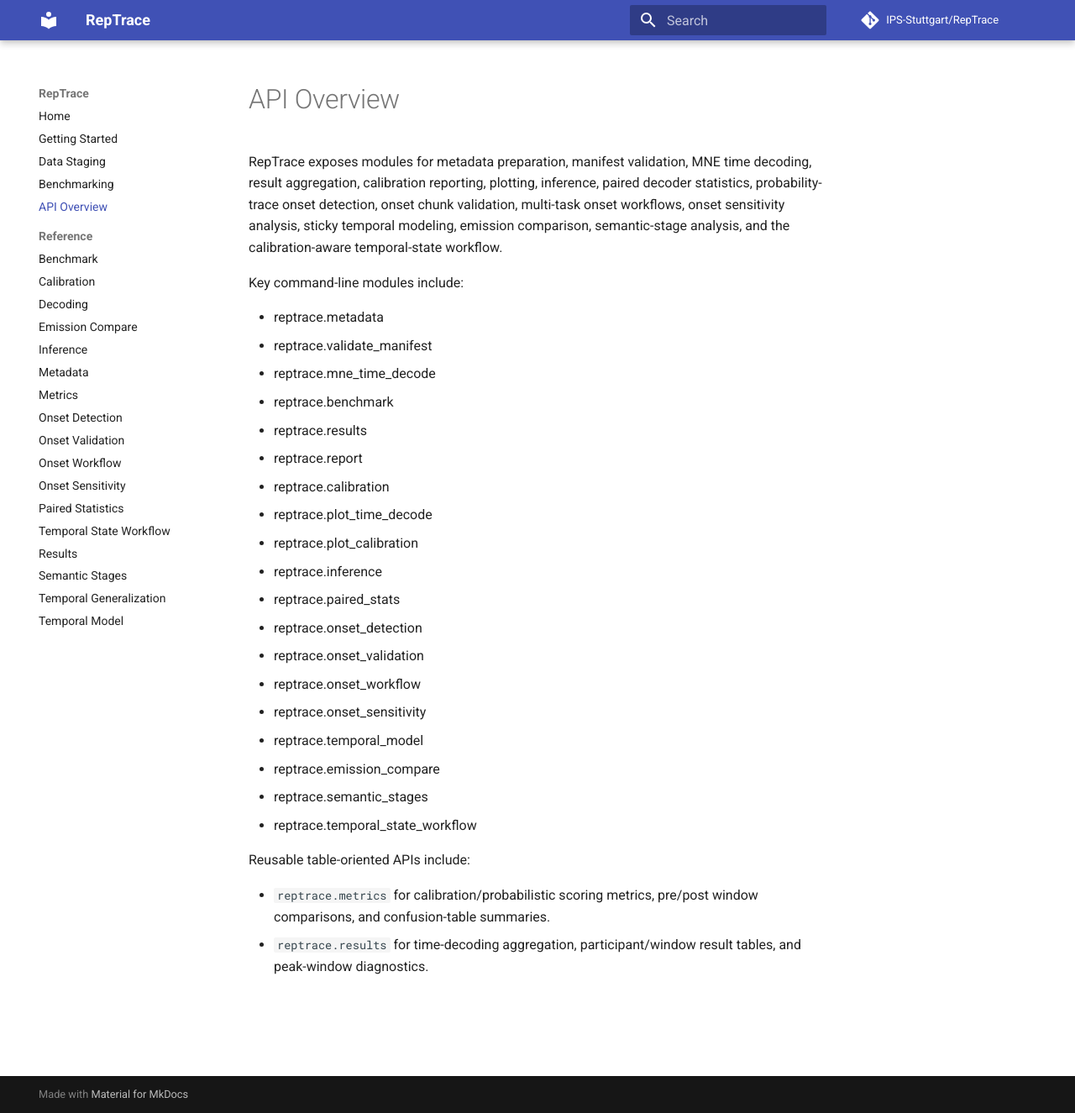
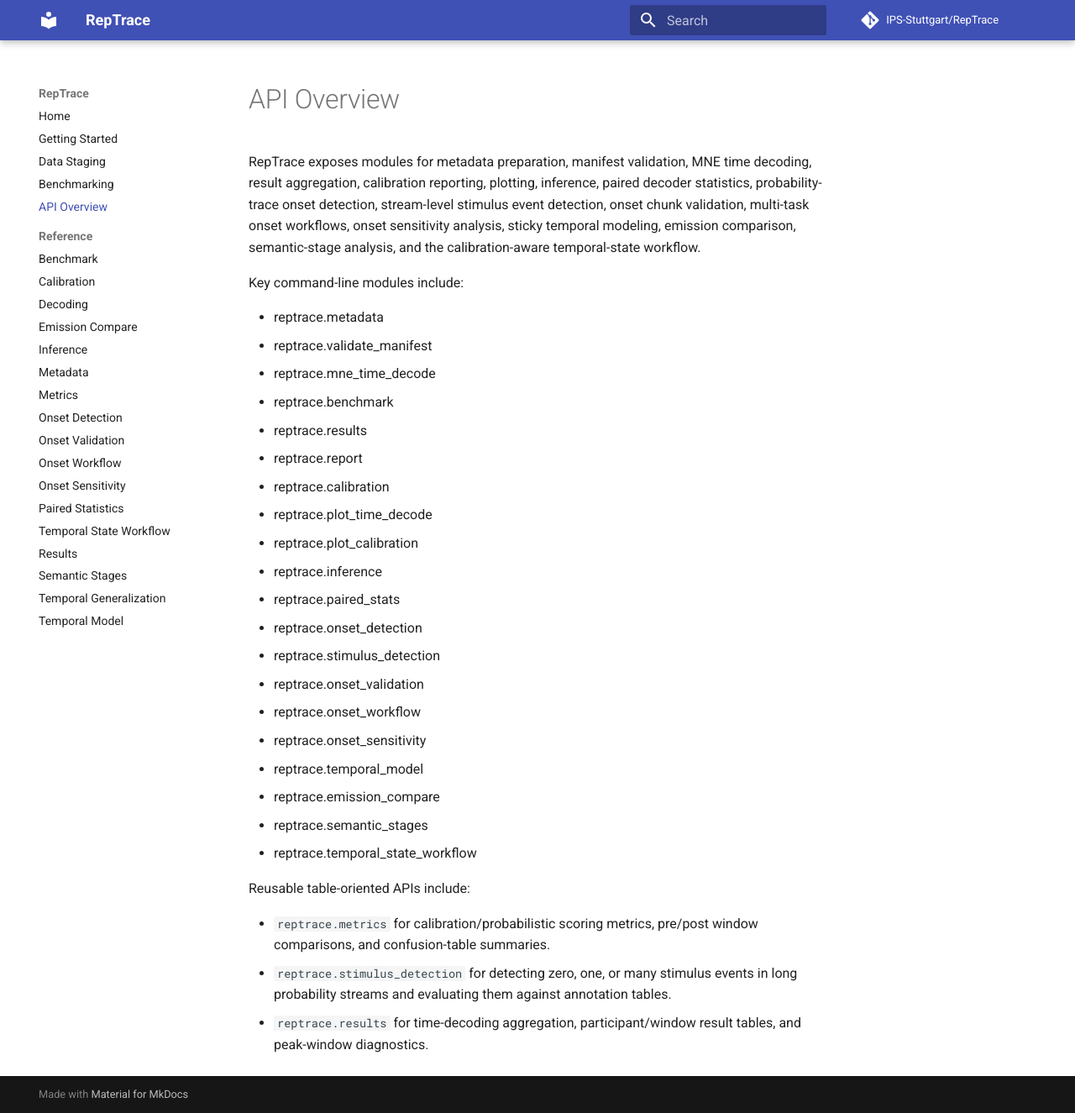
Before and after one commit to FlorianPfaff/RepTrace, an MkDocs documentation site: the page built from docs/api-overview.md, in a window 1280 px wide and 1325 px high. Shown: the whole window at 84% size. Built offline with MkDocs 1.6.1 and Material for MkDocs 9.7.7, drawn with Linux system fonts in a browser that asks for light colours; comment, search, counter and statistics services are not loaded.

Commit message:
Document stimulus detection API overview

```diff
--- a/docs/api-overview.md
+++ b/docs/api-overview.md
@@ -1,6 +1,6 @@
 # API Overview
 
-RepTrace exposes modules for metadata preparation, manifest validation, MNE time decoding, result aggregation, calibration reporting, plotting, inference, paired decoder statistics, probability-trace onset detection, onset chunk validation, multi-task onset workflows, onset sensitivity analysis, sticky temporal modeling, emission comparison, semantic-stage analysis, and the calibration-aware temporal-state workflow.
+RepTrace exposes modules for metadata preparation, manifest validation, MNE time decoding, result aggregation, calibration reporting, plotting, inference, paired decoder statistics, probability-trace onset detection, stream-level stimulus event detection, onset chunk validation, multi-task onset workflows, onset sensitivity analysis, sticky temporal modeling, emission comparison, semantic-stage analysis, and the calibration-aware temporal-state workflow.
 
 Key command-line modules include:
 
@@ -16,6 +16,7 @@ Key command-line modules include:
 - reptrace.inference
 - reptrace.paired_stats
 - reptrace.onset_detection
+- reptrace.stimulus_detection
 - reptrace.onset_validation
 - reptrace.onset_workflow
 - reptrace.onset_sensitivity
@@ -27,4 +28,5 @@ Key command-line modules include:
 Reusable table-oriented APIs include:
 
 - `reptrace.metrics` for calibration/probabilistic scoring metrics, pre/post window comparisons, and confusion-table summaries.
+- `reptrace.stimulus_detection` for detecting zero, one, or many stimulus events in long probability streams and evaluating them against annotation tables.
 - `reptrace.results` for time-decoding aggregation, participant/window result tables, and peak-window diagnostics.
```
